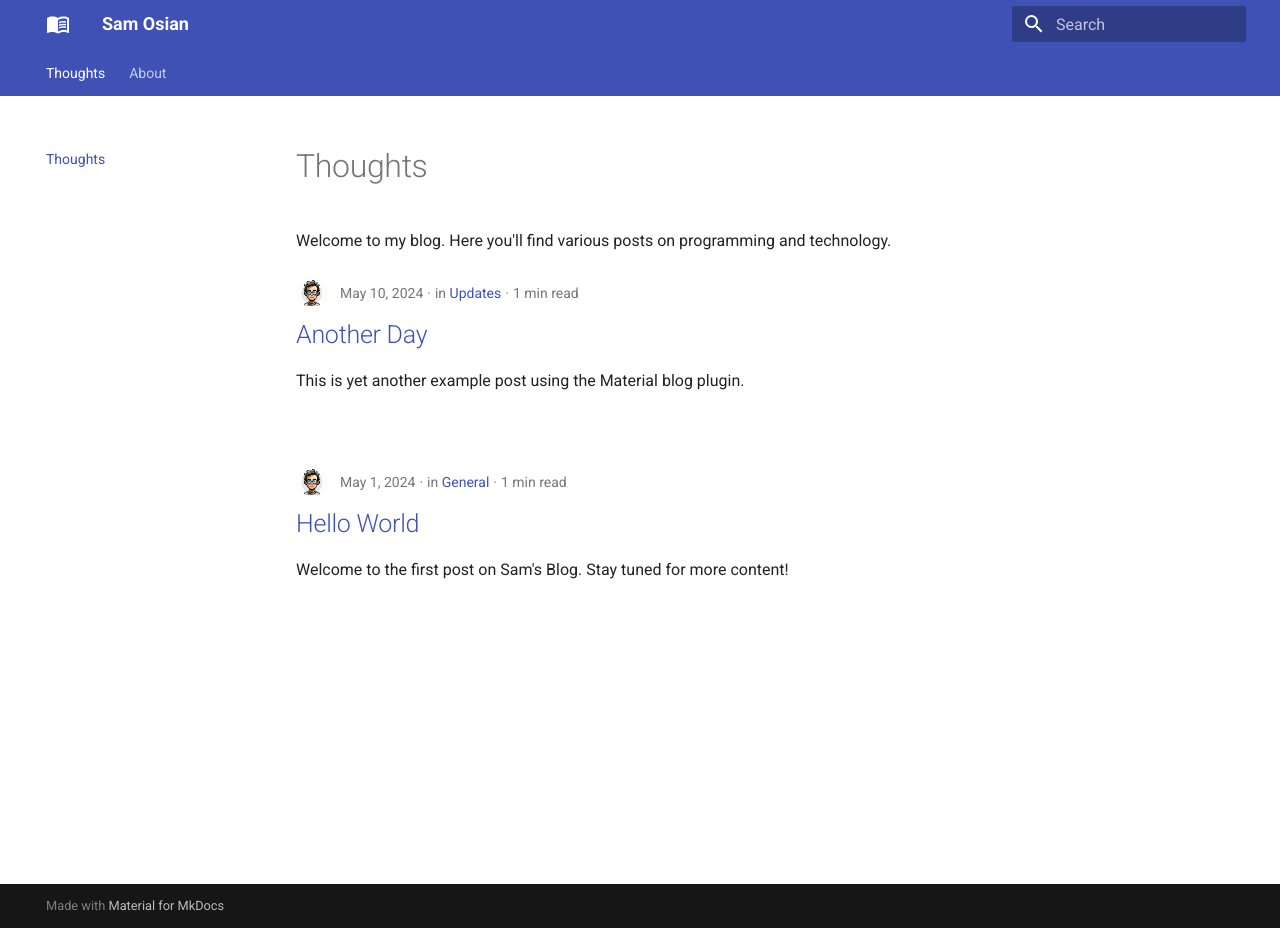
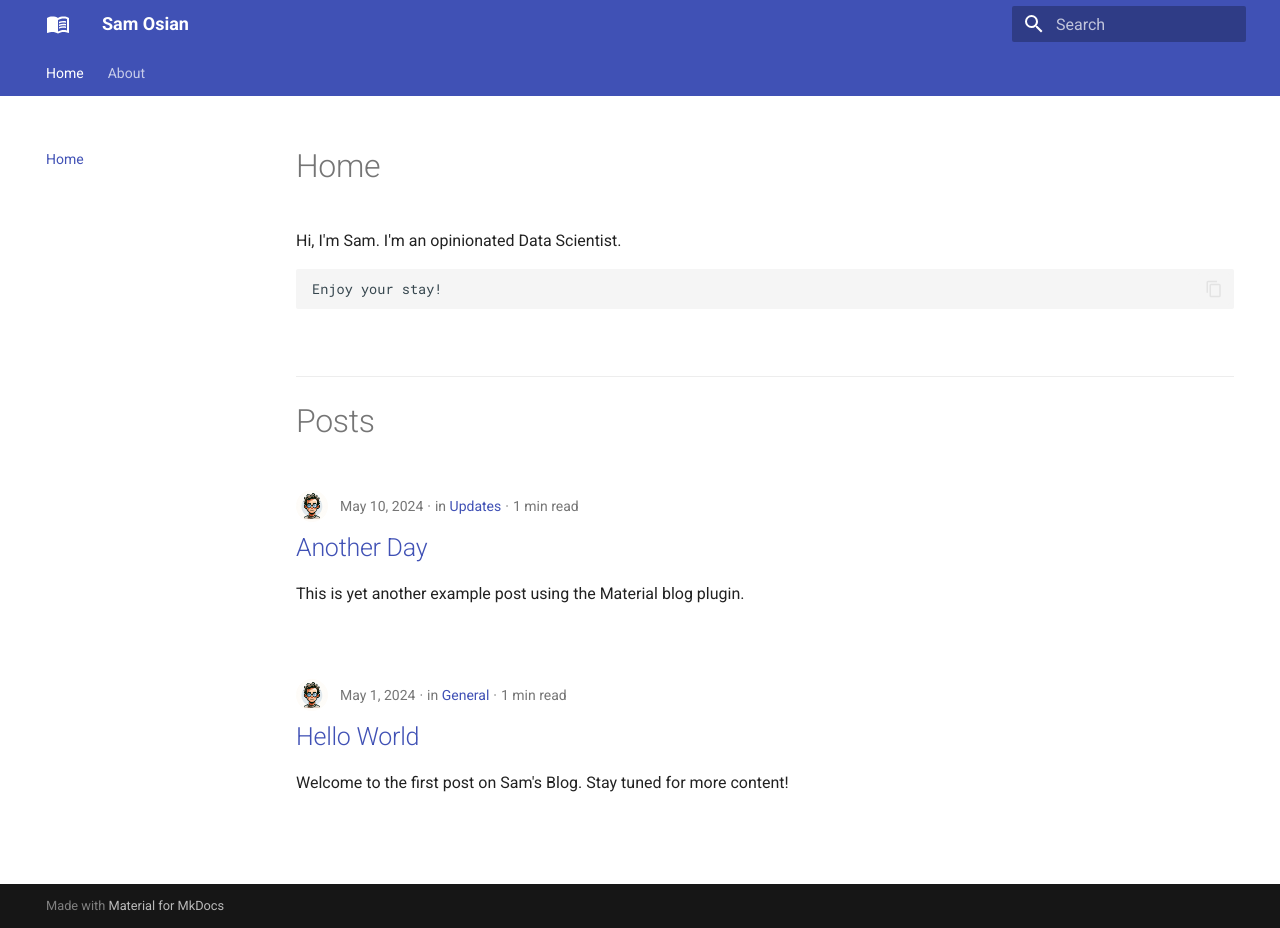
Before and after one commit to Sam-Osian/sams_website, an MkDocs documentation site: the page built from docs/blog/index.md, in a window 1280 px wide and 928 px high. Built offline with MkDocs 1.6.1 and Material for MkDocs 9.7.7, drawn with Linux system fonts in a browser that asks for light colours.

````diff
--- a/docs/blog/index.md
+++ b/docs/blog/index.md
@@ -1,3 +1,14 @@
-# Thoughts
+# Home
 
-Welcome to my blog. Here you'll find various posts on programming and technology.
+Hi, I'm Sam. I'm an opinionated Data Scientist.
+
+```{.wave}
+Enjoy your stay!
+```
+
+<br />
+
+---
+
+
+# Posts
````
Also changed, not shown: docs/index.md (deleted, +0 -7 lines).
